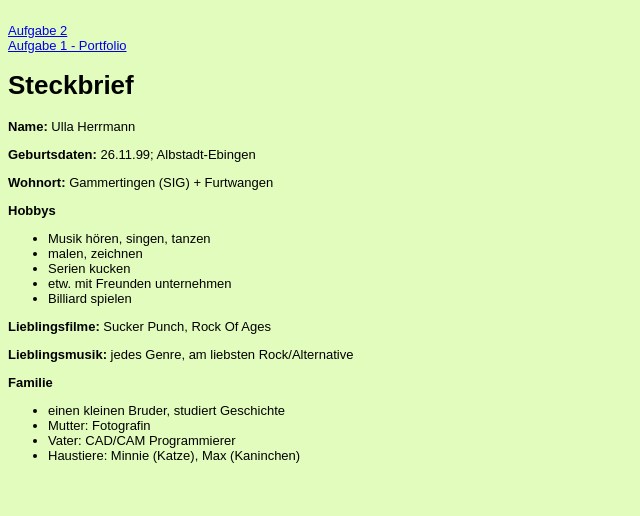
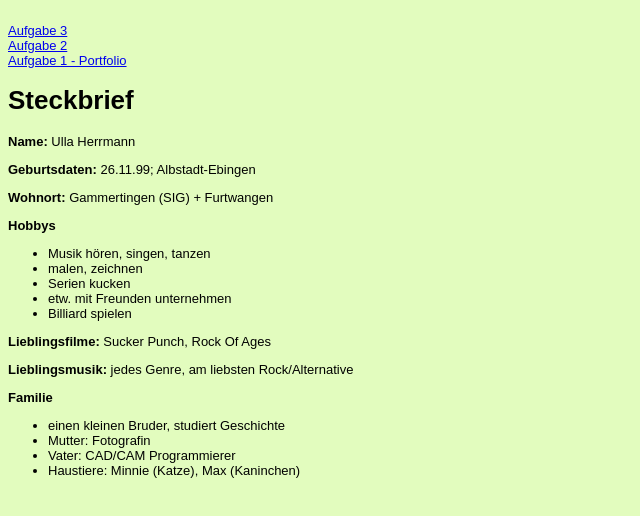
Before and after one commit to Lum7n/EIA1, a plain HTML site: page steckbrief.htm in a window 1280 px wide. Shown: the whole page, without its empty margins (0-640 px from the left). Drawn offline with Linux system fonts and the light colour scheme.

Commit message:
Update steckbrief.htm

```diff
--- a/steckbrief.htm
+++ b/steckbrief.htm
@@ -13,7 +13,8 @@ body {
 </head>
 <body>
 	<br/>
-
+	<a target="_blank" href="/Aufgabe3/Index.html">Aufgabe 3</a>
+	<br/>
 	<a target="_blank" href="/Aufgabe2/Index.html">Aufgabe 2</a>
 	</br>
 	<a target="_blank" href="/Aufgabe1/Index.html">Aufgabe 1 - Portfolio</a>
```
